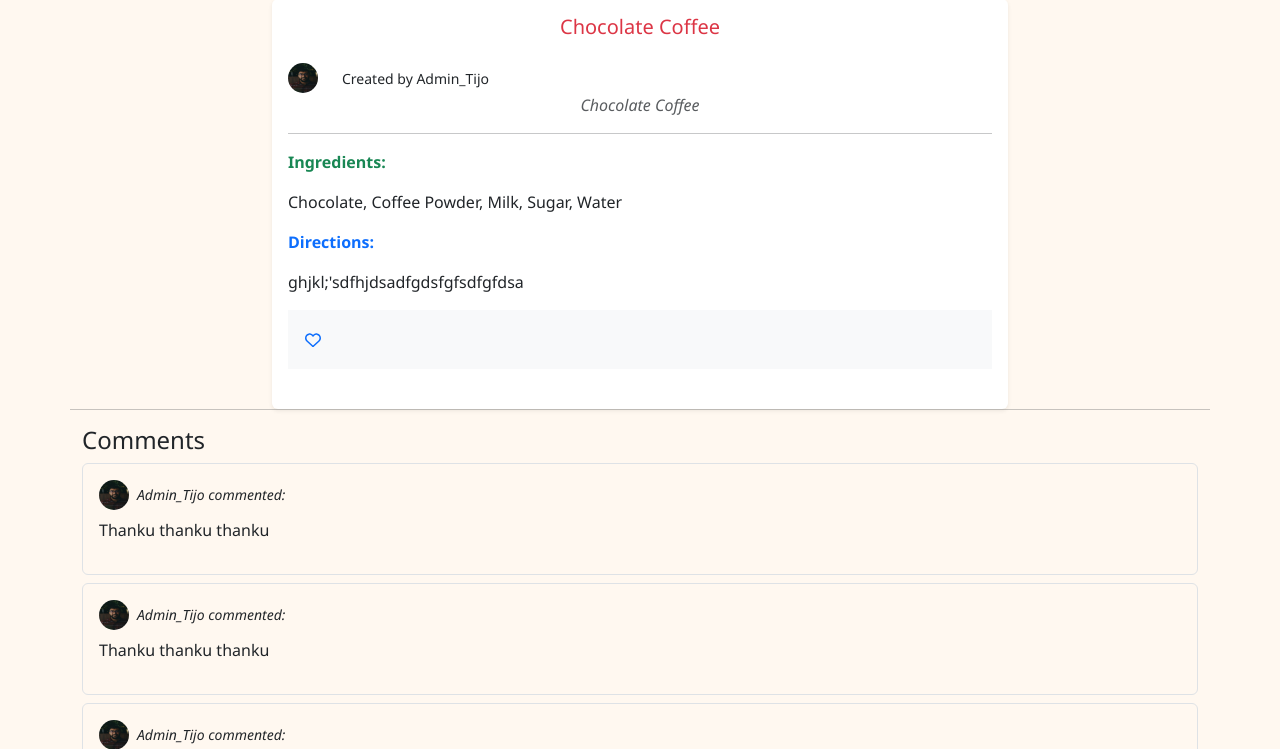
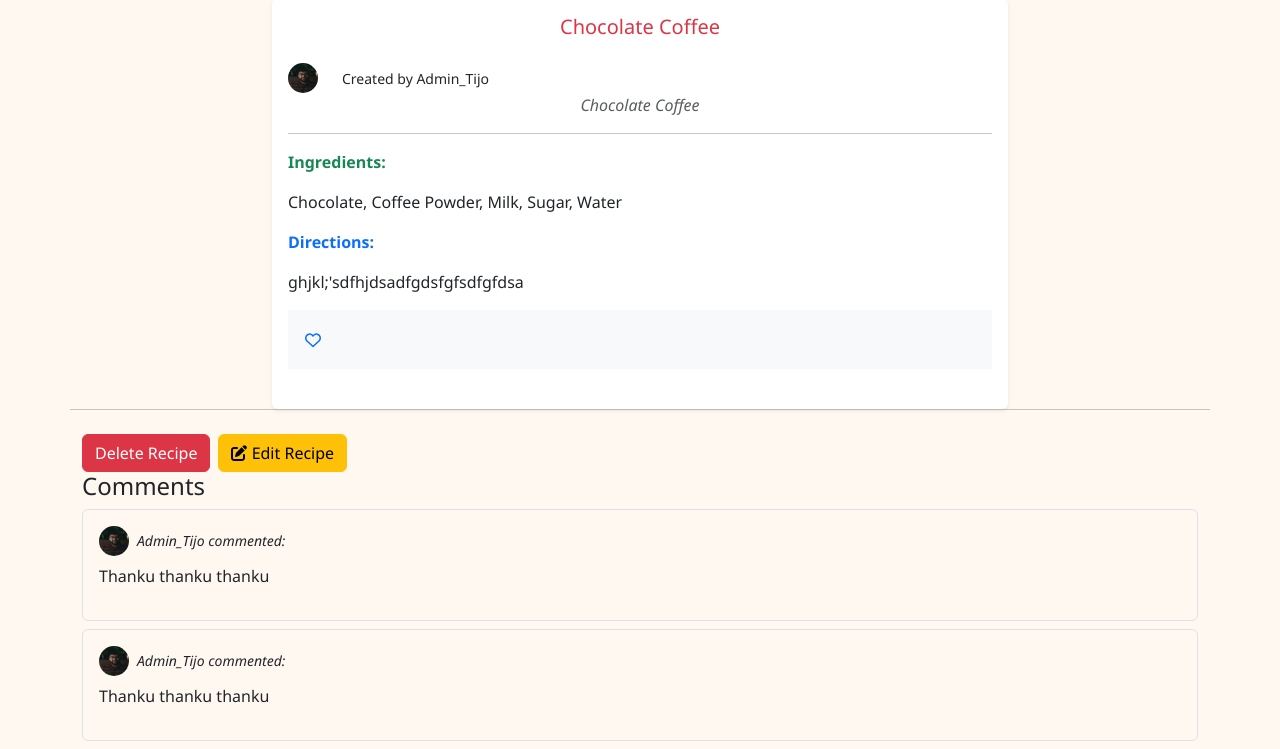
Before and after one commit to Tijo-11/foodie, a Django app: page /recipes/1/ in a window 1280 px wide. Shown: the part 95-844 px from the top of the page. Run offline with Django 5.2, Linux system fonts and the light colour scheme; a user stored in the database is signed in; data comes from the database, SQL or seed files in the repository; both versions use the stored data as it was after the commit; some libraries are stand-ins or nearby versions.

Commit message:
Edit and Delete option successful

```diff
--- a/foodie/recipes/templates/recipes/recipe.html
+++ b/foodie/recipes/templates/recipes/recipe.html
@@ -63,6 +63,17 @@
   </div>
 
   <hr />
+  <div class="d-flex justify-content-start gap-2 mt-2">
+    <a
+      href="{% url 'recipes:delete_recipe' recipe.id %}"
+      class="btn btn-danger"
+    >
+      Delete Recipe
+    </a>
+    <a href="{% url 'recipes:edit_recipe' recipe.id %}" class="btn btn-warning">
+      <i class="fas fa-edit"></i> Edit Recipe
+    </a>
+  </div>
 
   <h4>Comments</h4>
   <div class="mb-3">
--- a/foodie/recipes/urls.py
+++ b/foodie/recipes/urls.py
@@ -13,4 +13,6 @@ urlpatterns = [
         name="toggle_favorite"
     ),
     path("my-favorites/", views.favorite_recipes, name="favorite_recipes"),
+    path('recipe/<int:recipe_id>/delete/', views.delete_recipe, name='delete_recipe'),
+    path('recipe/<int:recipe_id>/edit/', views.edit_recipe, name='edit_recipe'),
 ]
--- a/foodie/recipes/views.py
+++ b/foodie/recipes/views.py
@@ -3,6 +3,8 @@ from .models import Recipe  # import the Recipe model
 from comments.forms import CommentForm
 from django.db.models import Q
 from django.contrib.auth.decorators import login_required
+from django.http import HttpResponseForbidden, HttpResponseNotAllowed
+from foodie_app.forms import RecipeForm
 
 def recipes_view(request):
     recipes = Recipe.objects.all()  # fetch all recipes
@@ -95,3 +97,41 @@ def favorite_recipes(request):
     }
 
     return render(request, "recipes/favorites.html", context)
+
+
+@login_required
+def delete_recipe(request, recipe_id):
+    # Get the recipe to delete
+    recipe = get_object_or_404(Recipe, id=recipe_id)
+
+    # Check if the user is allowed to delete
+    if not (request.user == recipe.user or request.user.is_superuser):
+        return HttpResponseForbidden()  # 403 if not owner/admin
+
+    if request.method == 'POST':
+        recipe.delete()
+        return redirect('recipes:recipes')  # Redirect to recipe index
+
+    # GET request: show confirmation page
+    context = {'recipe': recipe}
+    return render(request, 'recipes/recipe_confirmation_delete.html', context)
+
+@login_required
+def edit_recipe(request, recipe_id):
+    # Get the recipe object
+    recipe = get_object_or_404(Recipe, id=recipe_id)
+
+    # Check if user is authorized
+    if not (request.user == recipe.user or request.user.is_superuser):
+        return HttpResponseNotAllowed()  # Could also use HttpResponseForbidden()
+
+    if request.method == 'POST':
+        form = RecipeForm(request.POST, request.FILES, instance=recipe)
+        if form.is_valid():
+            form.save()
+            return redirect('recipes:recipe_detail', recipe_id=recipe.id)
+    else:
+        form = RecipeForm(instance=recipe)  # Prepopulate form with existing data
+
+    context = {'form': form, 'recipe': recipe}
+    return render(request, 'recipes/recipe_form.html', context)
--- a/foodie/templates/base.html
+++ b/foodie/templates/base.html
@@ -153,9 +153,10 @@
 
               <!-- All Recipes with dropdown for authenticated users -->
               <li class="nav-item dropdown">
+                {% if user.is_authenticated %}
                 <a
                   class="btn btn-foodie dropdown-toggle mx-2"
-                  href="{% url 'recipes:recipes' %}"
+                  href="#"
                   id="recipesDropdown"
                   role="button"
                   data-bs-toggle="dropdown"
@@ -163,23 +164,37 @@
                 >
                   All Recipes
                 </a>
-                {% if user.is_authenticated %}
                 <ul class="dropdown-menu" aria-labelledby="recipesDropdown">
+                  <li>
+                    <a class="dropdown-item" href="{% url 'recipes:recipes' %}">
+                      All Recipes
+                    </a>
+                  </li>
                   <li>
                     <a
                       class="dropdown-item"
                       href="{% url 'foodie_app:add_recipe_no_genre' %}"
-                      >Add Recipe</a
                     >
+                      Add Recipe
+                    </a>
                   </li>
                   <li>
                     <a
                       class="dropdown-item"
                       href="{% url 'foodie_app:add_category' %}"
-                      >Add Category</a
                     >
+                      Add Category
+                    </a>
                   </li>
                 </ul>
+                {% else %}
+                <a
+                  class="btn btn-foodie mx-2"
+                  href="{% url 'recipes:recipes' %}"
+                  role="button"
+                >
+                  All Recipes
+                </a>
                 {% endif %}
               </li>
 
```
Also changed, not shown: foodie/recipes/templates/recipes/recipe_confirmation_delete.html (added, +15 -0 lines), foodie/recipes/templates/recipes/recipe_form.html (added, +9 -0 lines), foodie/db.sqlite3.
